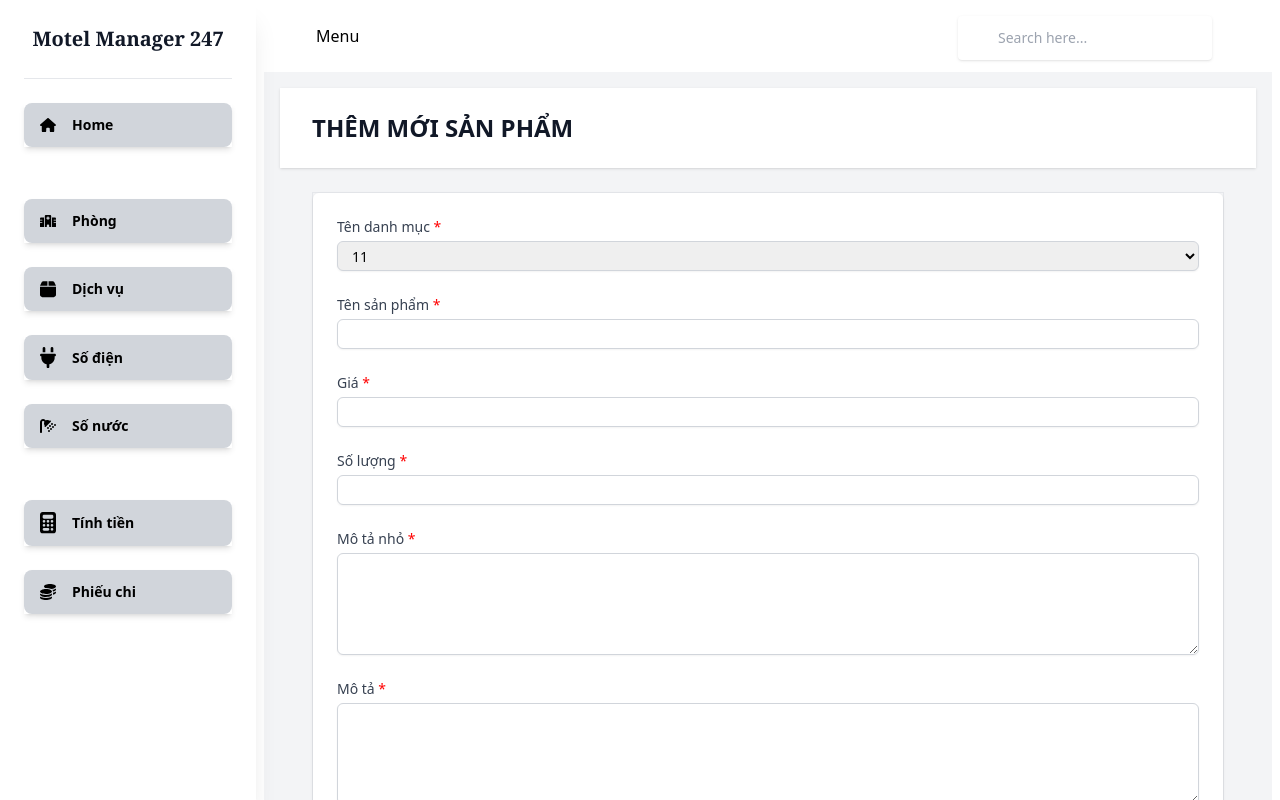
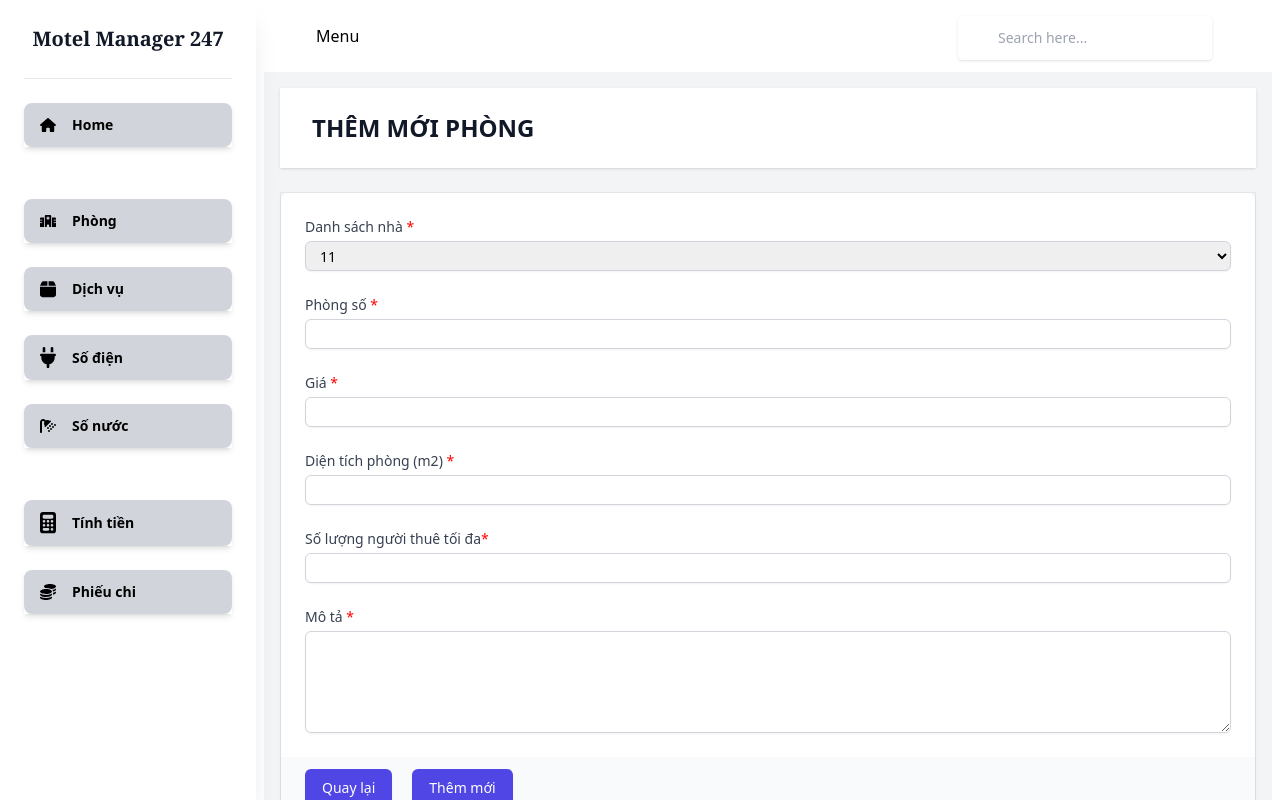
Before and after one commit to thanhdat274/FE_motel-manager-247, a Next.js app: page /manager/landlord/room-list/add in a window 1280 px wide. Shown: the top 800 px of the page. Built offline with nearby package versions, Linux system fonts and the light colour scheme.

Commit message:
Create new UI add room

```diff
--- a/src/components/Sidebar.tsx
+++ b/src/components/Sidebar.tsx
@@ -29,7 +29,7 @@ const SideBar = (props: Props) => {
 
     const Menus = [
         { url: '/', title: 'Home', icon : <FontAwesomeIcon className="w-[16px] text-black" icon={faHouse} />},
-        { url: '',gap : true, title: 'Phòng', icon : <FontAwesomeIcon className="w-[16px] text-black" icon={faHospital} /> },
+        { url: '/manager/landlord/room-list',gap : true, title: 'Phòng', icon : <FontAwesomeIcon className="w-[16px] text-black" icon={faHospital} /> },
         { url: '', title: 'Dịch vụ' , icon : <FontAwesomeIcon className="w-[16px] text-black" icon={faBox} />},
         { url: '/manager/landlord/electric-number', title: 'Số điện', icon : <FontAwesomeIcon className="w-[16px] text-black" icon={faPlug} /> },
         { url: '', title: 'Số nước' , icon : <FontAwesomeIcon className="w-[16px] text-black" icon={faShower} />},
--- a/src/pages/manager/landlord/room-list/add.tsx
+++ b/src/pages/manager/landlord/room-list/add.tsx
@@ -2,23 +2,23 @@ import React from 'react';
 
 type Props = {};
 
-const add = (props: Props) => {
+const Add = (props: Props) => {
   return (
     <div>
       <div className="min-h-full">
         <header className="bg-white shadow">
-          <div className="max-w-7xl mx-auto py-6 px-4 sm:px-6 lg:px-8">
+          <div className="max-w-full mx-auto py-6 px-4 sm:px-6 lg:px-8">
             <div className="lg:flex lg:items-center lg:justify-between">
               <div className="flex-1 min-w-0">
                 <h2 className="text-2xl font-bold leading-7 text-gray-900 sm:text-2xl sm:truncate uppercase">
-                  thêm mới sản phẩm
+                  thêm mới phòng
                 </h2>
               </div>
             </div>
           </div>
         </header>
         <main>
-          <div className="max-w-7xl mx-auto py-6 sm:px-6 lg:px-8">
+          <div className="max-w-full mx-auto py-6 ">
             <div className="md:grid md:grid-cols-3 md:gap-6 ">
               <div className="mt-5 md:mt-0 md:col-span-3 border">
                 <form id="formAdd">
@@ -26,7 +26,7 @@ const add = (props: Props) => {
                     <div className="px-4 py-5 bg-white space-y-6 sm:p-6">
                       <div className="col-span-6">
                         <label className="block text-sm font-medium text-gray-700">
-                          Tên danh mục <span className="text-[red]">*</span>
+                          Danh sách nhà <span className="text-[red]">*</span>
                         </label>
                         <select
                           name=''
@@ -38,7 +38,7 @@ const add = (props: Props) => {
                       </div>
                       <div className="col-span-6">
                         <label className="block text-sm font-medium text-gray-700">
-                          Tên sản phẩm <span className="text-[red]">*</span>
+                          Phòng số <span className="text-[red]">*</span>
                         </label>
                         <input
                           type="text"
@@ -58,7 +58,7 @@ const add = (props: Props) => {
                       </div>
                       <div className="col-span-6">
                         <label className="block text-sm font-medium text-gray-700">
-                          Số lượng <span className="text-[red]">*</span>
+                          Diện tích phòng (m2) <span className="text-[red]">*</span>
                         </label>
                         <input
                           type="number"
@@ -66,18 +66,15 @@ const add = (props: Props) => {
                           className="mt-1 focus:ring-indigo-500 focus:border-indigo-500 block w-full shadow-sm sm:text-sm h-[30px] border border-gray-300 rounded-md"
                         />
                       </div>
-                      <div>
+                      <div className="col-span-6">
                         <label className="block text-sm font-medium text-gray-700">
-                          Mô tả nhỏ <span className="text-[red]">*</span>
+                          Số lượng người thuê tối đa<span className="text-[red]">*</span>
                         </label>
-                        <div className="mt-1">
-                          <textarea
-                            rows={5}
-                            id="short_desc-product"
-                            className="shadow-sm focus:ring-indigo-500 focus:border-indigo-500 mt-1 block w-full sm:text-sm border border-gray-300 rounded-md"
-                            defaultValue={''}
-                          />
-                        </div>
+                        <input
+                          type="number"
+                          id="quantity-product"
+                          className="mt-1 focus:ring-indigo-500 focus:border-indigo-500 block w-full shadow-sm sm:text-sm h-[30px] border border-gray-300 rounded-md"
+                        />
                       </div>
                       <div>
                         <label className="block text-sm font-medium text-gray-700">
@@ -93,12 +90,12 @@ const add = (props: Props) => {
                         </div>
                       </div>
                     </div>
-                    <div className="px-4 py-3 bg-gray-50 text-right sm:px-6">
+                    <div className="px-4 py-3 flex gap-[20px] bg-gray-50 text-right sm:px-6 ">
                       <a
-                        href="/admin/product"
+                        href="/manager/landlord/room-list"
                         className="inline-flex justify-center py-2 px-4 border border-transparent shadow-sm text-sm font-medium rounded-md text-white bg-indigo-600 hover:bg-indigo-700 focus:outline-none focus:ring-2 focus:ring-offset-2 focus:ring-indigo-500"
                       >
-                        Hủy
+                        Quay lại
                       </a>
                       <button className="inline-flex justify-center py-2 px-4 border border-transparent shadow-sm text-sm font-medium rounded-md text-white bg-indigo-600 hover:bg-indigo-700 focus:outline-none focus:ring-2 focus:ring-offset-2 focus:ring-indigo-500">
                         Thêm mới
@@ -115,4 +112,4 @@ const add = (props: Props) => {
   );
 };
 
-export default add;
+export default Add;
--- a/src/pages/manager/landlord/room-list/index.tsx
+++ b/src/pages/manager/landlord/room-list/index.tsx
@@ -1,6 +1,6 @@
+import React from 'react';
+import { FontAwesomeIcon } from '@fortawesome/react-fontawesome';
 import { faPenToSquare, faTrash } from '@fortawesome/free-solid-svg-icons';
-import { FontAwesomeIcon } from '@fortawesome/react-fontawesome';
-import React from 'react';
 
 type Props = {};
 
```
